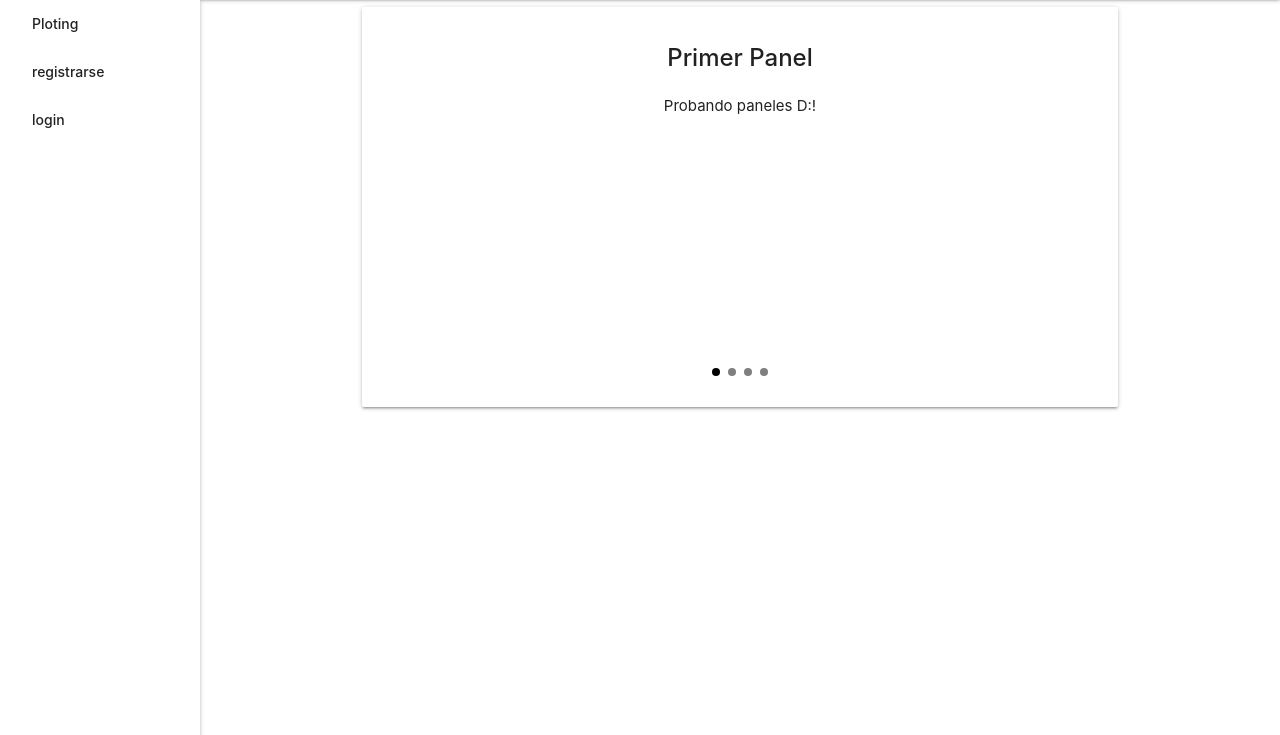
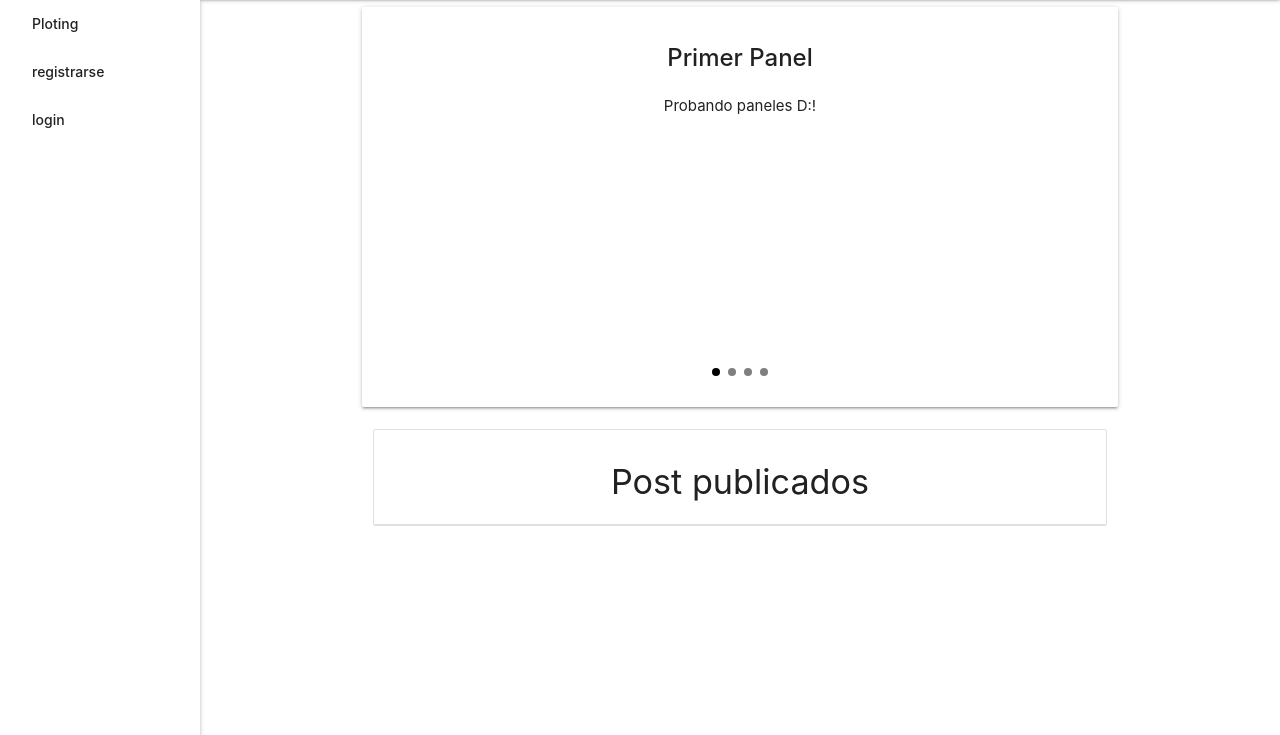
Before and after one commit to ezalorpro/flask_web, a Flask app: page / in a window 1280 px wide. Shown: the part 65-800 px from the top of the page. Run offline with Flask 2, Linux system fonts and the light colour scheme; data that the repository does not hold is empty.

Commit message:
mejora del home

```diff
--- a/flask_web_app/templates/home.html
+++ b/flask_web_app/templates/home.html
@@ -6,7 +6,7 @@
 {% block content %}
 
 <div class="row">
-  <div class="card-panel hoverable col s12 m12 l12">
+  <div class="card-panel col s12 m12 l12">
     <div class="carousel carousel-slider center">
       <div class="carousel-item" href="#one!">
         <h2>Primer Panel</h2>
@@ -31,6 +31,31 @@
       </div>
     </div>
   </div>
+  <div class="col s12 m12 l12">
+    <ul class="collection with-header">
+      <li class="collection-header">
+        <h4 class="center">Post publicados</h4>
+      </li>
+      {% for post in posts %}
+      <li class="collection-item">
+        <div style="max-height: 400px;overflow: hidden;">
+          <span class="col s6 m6 l6">
+            <a href="{{ url_for('post_view', post_id=post.id) }}">
+              <h5>{{ post.title }}</h5>
+            </a>
+          </span>
+          <span class="col s6 m6 l6 right-align">
+            {{ post.post_date }}
+            <br>Autor: {{ post.user.username }}
+          </span>
+          <span class="col s12 m12 l12">
+          {{ post.post_text|safe}}
+          </span>
+        </div>
+      </li>
+      {% endfor %}
+    </ul>
+  </div>
 </div>
 
 
--- a/flask_web_app/templates/profile.html
+++ b/flask_web_app/templates/profile.html
@@ -55,13 +55,13 @@
       {% for post in post_list %}
       <li class="collection-item">
         <div class="truncate">
-          {{post.title}}
+          {{ post.title }}
           <div>
             <a href="#modal{{post.id}}" class="secondary-content red-text text-darken-1 modal-trigger"><i
-                class="material-icons icon-separation2">delete</i><a
+                class="material-icons icon-separation2">delete</i></a><a
                 href="{{ url_for('edit_post', post_id=post.id) }}"
                 class="secondary-content light-blue-text text-accent-4"><i
-                  class="material-icons icon-separation">edit</i></a></a><a
+                  class="material-icons icon-separation">edit</i></a><a
               href="{{ url_for('post_view', post_id=post.id) }}"
               class="secondary-content light-blue-text text-accent-4"><i
                 class="material-icons icon-separation">visibility</i></a>
--- a/flask_web_app/views.py
+++ b/flask_web_app/views.py
@@ -24,7 +24,8 @@ EMAIL_REGX = r"[^@]+@[^@]+\.[^@]+"
 
 @app.route("/", endpoint="home")
 def home():
-    return render_template("home.html")
+    posts = PostModel.query.order_by("post_date").all()[::-1]
+    return render_template("home.html", posts=posts)
 
 
 @login_manager.unauthorized_handler
@@ -180,15 +181,15 @@ def profile_image_handler(user, form, filename):
 @app.route("/posts", endpoint="list_posts")
 @login_required(role=["admin", "editor"])
 def list_posts():
-    post_object = (
+    post_list = (
         PostModel.query.filter_by(user=current_user).order_by("post_date").all()[::-1]
     )
-    post_list = [item for item in post_object]
+    # post_list = [item for item in post_object]
     return render_template("list_posts.html", post_list=post_list)
 
 
 @app.route("/posts/<post_id>", endpoint="post_view")
-@login_required(role="regular_user")
+# @login_required(role="regular_user")
 def post_view(post_id):
     post = PostModel.query.get(post_id)
     return render_template("post_template.html", post=post)
```
Also changed, not shown: flask_web_app/static/images/35-mceu_86090955311588079328346.png (added).
